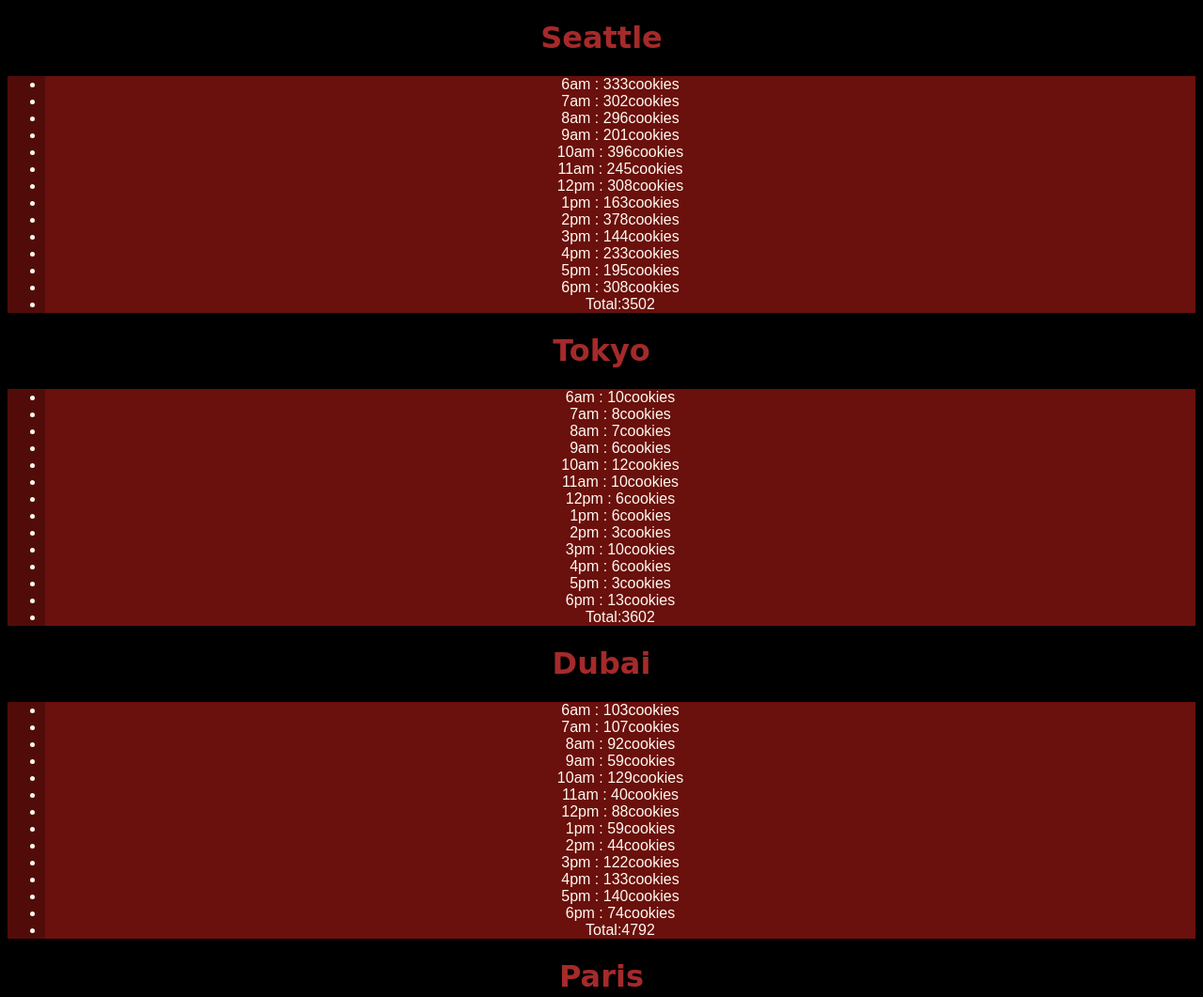
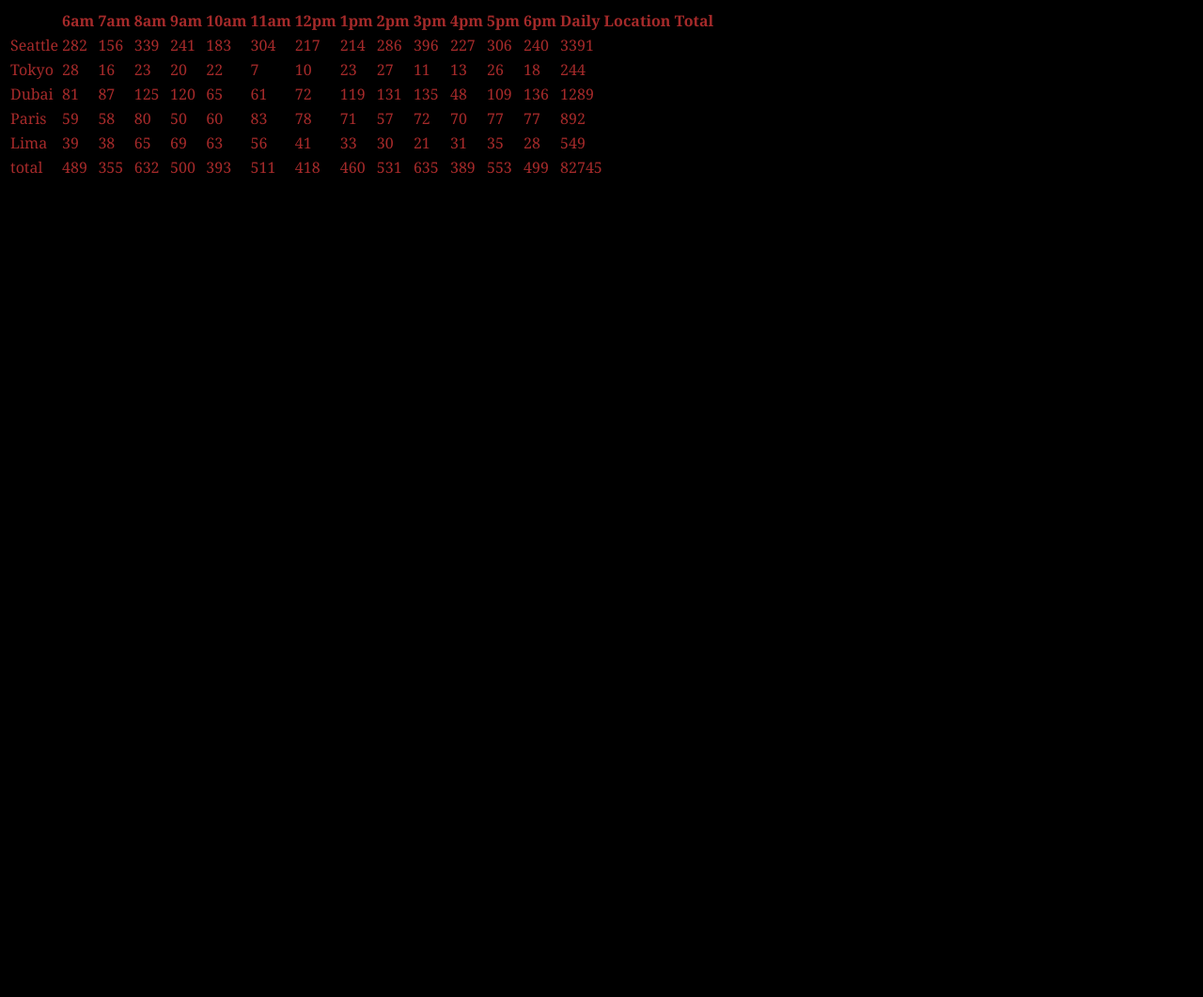
Before and after one commit to raniasalem9998/cookie-stand, a plain HTML site: page index.html in a window 1280 px wide. Shown: the top 1061 px of the page at 94% size. After the commit the page ends 800 px from the top, so only its background shows below. Drawn offline with Linux system fonts and the light colour scheme; a web font is replaced by a local one.

Commit message:
final table

```diff
--- a/app.js
+++ b/app.js
@@ -2,6 +2,15 @@
 var allCookies = 0;
 var cookiesPerHour = 0;
 var hours= ['6am', '7am', '8am', '9am', '10am', '11am', '12pm', '1pm', '2pm', '3pm', '4pm', '5pm', '6pm'];
+
+// function Sales (location,minCostumerNum,maxCostumerNum,avrCookies){
+// this.location=location;
+// this.minCostumerNum=minCostumerNum;
+// this.maxCostumerNum=maxCostumerNum;
+// this.avrCookies=avrCookies;
+// this.cookiesInHour=[];
+// this.totalArray=[];
+// }
 
 var seattle = {
     location: 'seattle',
@@ -10,7 +19,7 @@ var seattle = {
     avrCookies: 6.3,
     cookiesInHour: [],
     //cookies in the hour
-    totalArray: [],
+    total:[],
 
     cookies: function () {
 
@@ -21,7 +30,7 @@ var seattle = {
             this.cookiesInHour.push(cookiesPerHour);
             allCookies = allCookies + this.cookiesInHour[i];
             console.log(allCookies)
-            this.totalArray.push(allCookies);
+            this.total.push(allCookies);
 
         };
     },
@@ -36,7 +45,7 @@ var seattle = {
 
         }
         var li = document.createElement('li');
-            li.textContent = 'Total:' + allCookies;
+            li.textContent = 'Total:' + this.total[12];
             ul1.appendChild(li);
     }
 
@@ -50,18 +59,17 @@ var Tokyo= {
     avrCookies: 1.2,
     cookiesInHour: [],
     //cookies in the hour
-    totalArray: [],
+    total: [],
 
     cookies: function () {
 
         for (var i = 0; i < hours.length; i++) {
-
             cookiesPerHour = Math.floor(generateRandomNum(this.minCostumerNum, this.maxCostumerNum) * this.avrCookies);
             console.log(cookiesPerHour);
             this.cookiesInHour.push(cookiesPerHour);
             allCookies = allCookies + this.cookiesInHour[i];
             console.log(allCookies)
-            this.totalArray.push(allCookies);
+            this.total.push(allCookies);
 
         };
     },
@@ -76,7 +84,7 @@ var Tokyo= {
 
         }
         var li = document.createElement('li');
-            li.textContent = 'Total:' + allCookies;
+            li.textContent = 'Total:' + this.total;
             ul2.appendChild(li);
     }
 
--- /dev/null
+++ b/appp.js
@@ -0,0 +1,136 @@
+'use strict'
+var locationArr = [];
+console.log(locationArr)
+
+var hours = ['6am', '7am', '8am', '9am', '10am', '11am', '12pm', '1pm', '2pm', '3pm', '4pm', '5pm', '6pm'];
+
+function Sales(location, minCustomerNumber, maxCustomerNumber, avrgCookies) {
+    this.location = location;
+    this.minCustomerNumber = minCustomerNumber;
+    this.maxCustomerNumber = maxCustomerNumber;
+    this.avrgCookies = avrgCookies;
+    this.cookiesInHour = [];
+    this.totalCookiesPerDay = 0;
+    this.sum=0;
+     this.array=[];
+    locationArr.push(this);
+};
+
+Sales.prototype.RandomCookies = function () {
+    // var randomCookies;
+    // for (var i = 0; i < hours.length; i++) {
+    //     randomCookies = Math.floor(generateRandomNum(this.minCustomerNumber, this.maxCustomerNumber) * this.avrgCookies);
+    //     this.cookiesInHour.push(randomCookies);
+    //
+        this.totalCookiesPerDay += randomCookies;
+
+    // }
+   var randomCookies = Math.floor(generateRandomNum(this.minCustomerNumber, this.maxCustomerNumber) * this.avrgCookies);
+   console.log(randomCookies)
+   return randomCookies;
+
+};
+
+
+function generateRandomNum (maxValue, minValue) {
+    var randomValue = Math.random();
+    return (randomValue * (maxValue - minValue + 1)) + minValue;
+};
+
+var table = document.getElementById('parent')
+
+function generateHeader() {
+    var headerTr = document.createElement('tr');
+    var emptyTh = document.createElement('td')
+    headerTr.appendChild(emptyTh);
+    for (var i = 0; i < hours.length; i++) {
+        var headerTh = document.createElement('th');
+        headerTh.textContent = hours[i];
+        headerTr.appendChild(headerTh);
+    }
+    var totalTh = document.createElement('th');
+    totalTh.textContent = 'Daily Location Total';
+    headerTr.appendChild(totalTh);
+    table.appendChild(headerTr);
+
+};
+
+Sales.prototype.render=function(){
+
+    var data1 = document.createElement('tr');
+    table.appendChild(data1);
+    var td1 = document.createElement('td');
+    td1.textContent=this.location;
+    data1.appendChild(td1);
+    var arr=this.calculateSum();
+    for(var i=0;i<hours.length;i++){
+        var td2 = document.createElement('td');
+        td2.textContent=arr[i];
+        data1.appendChild(td2);
+    }
+    var totalTd=document.createElement('td');
+    totalTd.textContent=this.sum;
+    data1.appendChild(totalTd);
+
+}
+
+Sales.prototype.calculateSum=function(){
+    this.sum=0;
+    this.array=[];
+
+    for (var i=0;i<hours.length;i++){
+        var num=this.RandomCookies();
+        this.sum=this.sum+num;
+        this.array.push(num);
+    }
+    this.array.push(this.sum)
+    console.log(this.array)
+
+return this.array;
+
+
+}
+function generatFooter() {
+    var footerTr = document.createElement('tr');
+    var footerTd = document.createElement('td');
+    footerTd.textContent = ('total');
+    footerTr.appendChild(footerTd);
+
+    var totalOfTotal = 0;
+    for (var i = 0; i < hours.length; i++) {
+        var hourTotalTd = document.createElement('td');
+        var hourTotal = 0;
+        for (var j = 0; j < locationArr.length; j++) {
+            hourTotal += locationArr[j].array[i];
+            totalOfTotal += locationArr[j].sum;
+        }
+        hourTotalTd.textContent = hourTotal;
+        footerTr.appendChild(hourTotalTd);
+    }
+    var totalOfTotalTd = document.createElement('td');
+    totalOfTotalTd.textContent = totalOfTotal;
+    footerTr.appendChild(totalOfTotalTd);
+    table.appendChild(footerTr);
+}
+// calculateSum();
+generateHeader();
+
+var seattle=new Sales('Seattle',23,65,6.3);
+var Tokyo=new Sales('Tokyo',3,24,1.2);
+var Dubai=new Sales('Dubai',11,38,3.7);
+var Paris = new Sales('Paris',20,38,2.3);
+var Lims = new Sales('Lima',2,16,4.6);
+
+for (var i=0; i<locationArr.length;i++){
+
+    locationArr[i].RandomCookies();
+    locationArr[i].render();
+
+
+
+}
+generatFooter();
+// for(var j=0;j<hours.length;j++){
+//         randomCookies = Math.floor(generateRandomNum(this.minCustomerNumber, this.maxCustomerNumber) * this.avrgCookies);
+//         this.cookiesInHour.push(randomCookies);
+// }
--- a/index.html
+++ b/index.html
@@ -5,33 +5,11 @@
     <title>Salmon Cookies</title>
     <link rel="stylesheet" type="text/css" href="style.css">
 </head>
-<body>
-    <p>
-        <h1>Seattle</h1>
-        <ul id='ul1'>
-        </ul>
-    </p>
-    <p>
-        <h1>Tokyo</h1>
-        <ul id='ul2'>
-        </ul>
-    </p>
-    <p>
-        <h1>Dubai</h1>
-        <ul id='ul3'>
-        </ul>
-    </p>
-    <p>
-        <h1>Paris</h1>
-        <ul id='ul4'>
-        </ul>
-    </p>
-    <p>
-        <h1>Lima</h1>
-        <ul id='ul5'>
-        </ul>
-    </p>
-    <script src="app.js"></script>
+<body >
+<table id="parent">
+
+</table>
+    <script src="appp.js"></script>
 </body>
 
 
--- a/style.css
+++ b/style.css
@@ -36,3 +36,7 @@ ul ,li{
     font-family: Arial, Helvetica, sans-serif;
 
 }
+parent{
+    border-color: mediumspringgreen;
+    border:3px;
+}
```
